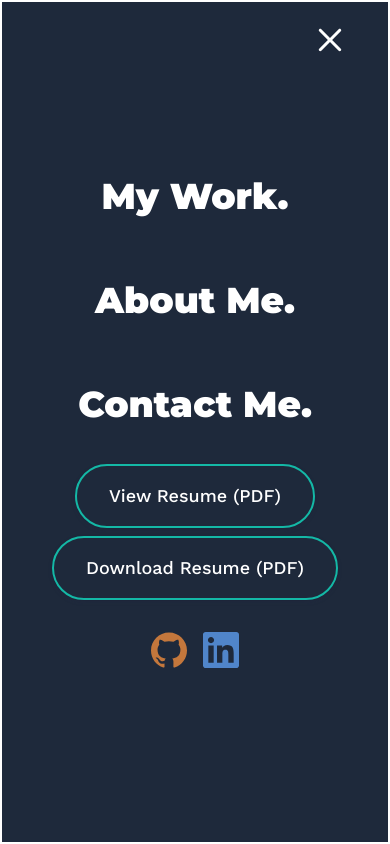
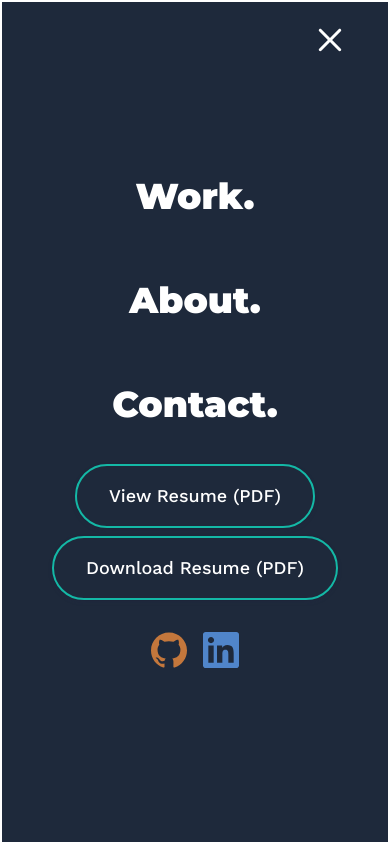
Before and after one commit to JordanOBL/JordanWilliams.io, a React (Vite) app: page / in a window 390 px wide. Both pictures are taken after a click on the icon 328 px from the left and 30 px from the top of the page. Shown: the top 844 px of the page. Built offline with nearby package versions, Linux system fonts and the light colour scheme.

Commit message:
react-scroll added to both responsive menus

```diff
--- a/package.json
+++ b/package.json
@@ -11,11 +11,13 @@
   "dependencies": {
     "react": "^18.2.0",
     "react-dom": "^18.2.0",
-    "react-icons": "^4.8.0"
+    "react-icons": "^4.8.0",
+    "react-scroll": "^1.8.9"
   },
   "devDependencies": {
     "@types/react": "^18.0.27",
     "@types/react-dom": "^18.0.10",
+    "@types/react-scroll": "^1.8.6",
     "@vitejs/plugin-react": "^3.1.0",
     "autoprefixer": "^10.4.14",
     "postcss": "^8.4.21",
--- a/src/App.tsx
+++ b/src/App.tsx
@@ -1,10 +1,14 @@
 import * as React from 'react';
+import * as Scroll from 'react-scroll';
 import Nav from './components/Nav';
 import About from './sections/About';
 import Landing from './sections/Landing';
 import Portfolio from './sections/Portfolio';
 import Contact from './sections/Contact';
 import SectionTitle from './components/SectionTitle';
+
+//react scroll elements
+const Element = Scroll.Element;
 
 //Name state
 const fullName = {
@@ -24,13 +28,22 @@ function App() {
     return (
         <main className='bg-slate-50'>
             <Nav setScroll={setScroll} />
+            <Element name='HOME.'>
                 <Landing fullName={fullName} />
+            </Element>
+
+            <Element name='WORK.'>
                 <SectionTitle title={'WORK'} />
                 <Portfolio setScroll={setScroll} />
+            </Element>
+            <Element name='ABOUT.'>
                 <SectionTitle title={'ABOUT'} />
                 <About />
+            </Element>
+            <Element name='CONTACT.'>
                 <SectionTitle title={'CONTACT'} />
                 <Contact />
+            </Element>
         </main>
     );
 }
--- a/src/components/Nav.tsx
+++ b/src/components/Nav.tsx
@@ -5,6 +5,8 @@ import { SiLinkedin, SiGithub } from 'react-icons/si';
 import { FaDownload, FaEye } from 'react-icons/fa';
 import DownloadResumeButton from './DownloadResumeButton';
 import ResumePDF from '/Resume.pdf';
+//react-scroll
+import * as Scroll from 'react-scroll';
 
 interface Props {
     setScroll: ({}: any) => void;
@@ -23,9 +25,19 @@ const Nav = ({ setScroll }: Props) => {
     };
     return (
         <div className='w-screen px-15 lg:px-[5rem] flex bg-slate-800 border-b-2 border-white justify-between items-center sticky top-0 z-20'>
-            <h1 className='w-full text-teal-50 text-3xl md:text-4xl py-3 px-[3rem]'>
-                Jordan W.
-            </h1>
+            <Scroll.Link
+                activeClass='active'
+                to='HOME.'
+                spy={true}
+                smooth={true}
+                offset={0}
+                duration={1000}
+
+            >
+                <h1 className='w-full text-teal-50 text-3xl md:text-4xl py-3 px-[3rem] cursor-pointer'>
+                    Jordan W.
+                </h1>
+            </Scroll.Link>
 
             {openMenu === false ? (
                 <GiHamburgerMenu
@@ -38,16 +50,40 @@ const Nav = ({ setScroll }: Props) => {
                         onClick={() => handleCloseMenu()}
                         className='text-white text-4xl cursor-pointer absolute right-10 top-5'
                     />
-                    <div onClick={() => handleCloseMenu}>
-                        <h2 className='py-8 border-white/50  '>
-                            <a href='#WORK'>My Work.</a>
-                        </h2>
-                        <h2 className=' border-white/50 py-8'>
-                            <a href='#About'>About Me.</a>
-                        </h2>
-                        <h2 className='py-8'>
-                            <a href='#CONTACT'>Contact Me.</a>
-                        </h2>
+                    <div onClick={() => handleCloseMenu()}>
+                        <Scroll.Link
+                            activeClass='active'
+                            to='WORK.'
+                            spy={true}
+                            smooth={true}
+                            offset={50}
+                            duration={1000}
+                            onClick={() => handleCloseMenu()}
+                        >
+                            <h2 className='py-8 border-white/50  '>Work.</h2>{' '}
+                        </Scroll.Link>
+                        <Scroll.Link
+                            activeClass='active'
+                            to='ABOUT.'
+                            spy={true}
+                            smooth={true}
+                            offset={50}
+                            duration={1000}
+                            onClick={() => handleCloseMenu()}
+                        >
+                            <h2 className=' border-white/50 py-8'>About.</h2>
+                        </Scroll.Link>
+                        <Scroll.Link
+                            activeClass='active'
+                            to='CONTACT.'
+                            spy={true}
+                            smooth={true}
+                            offset={50}
+                            duration={1000}
+                            onClick={() => handleCloseMenu()}
+                        >
+                            <h2 className='py-8'>Contact.</h2>
+                        </Scroll.Link>
                     </div>
                     <div onClick={() => handleCloseMenu()}>
                         <div className='flex flex-col items-center'>
@@ -91,14 +127,41 @@ const Nav = ({ setScroll }: Props) => {
             )}
 
             <ul className='hidden curspr-pointer lg:flex bg-slate-800 w-[800px] text-center justify-evenly text-white text-xl font-medium items-center'>
-                <li className='text-center hover:text-teal-400 p-2'>
-                    <a href='#WORK'>Work</a>
+                <li className='text-center hover:text-teal-400 cursor-pointer p-2'>
+                    <Scroll.Link
+                        activeClass='active'
+                        to='WORK.'
+                        spy={true}
+                        smooth={true}
+                        offset={50}
+                        duration={1000}
+                    >
+                        Work
+                    </Scroll.Link>
                 </li>
-                <li className='text-center hover:text-teal-400 p-2'>
-                    <a href='#ABOUT'>About</a>
+                <li className='text-center hover:text-teal-400 cursor-pointer p-2'>
+                    <Scroll.Link
+                        activeClass='active'
+                        to='ABOUT.'
+                        spy={true}
+                        smooth={true}
+                        offset={50}
+                        duration={1000}
+                    >
+                        About
+                    </Scroll.Link>
                 </li>
-                <li className='text-center  hover:text-teal-400 p-2'>
-                    <a href='#CONTACT'>Contact</a>
+                <li className='text-center  hover:text-teal-400 cursor-pointer p-2'>
+                    <Scroll.Link
+                        activeClass='active'
+                        to='CONTACT.'
+                        spy={true}
+                        smooth={true}
+                        offset={50}
+                        duration={1000}
+                    >
+                        Contact
+                    </Scroll.Link>
                 </li>
                 <li className='group relative p-2'>
                     <p className=' cursor-pointer text-center hover:text-teal-500 p-2'>
```
Also changed, not shown: 1 other file (tests, documents, lock files or other folders). Lines whose indentation alone changed are shown as unchanged.
